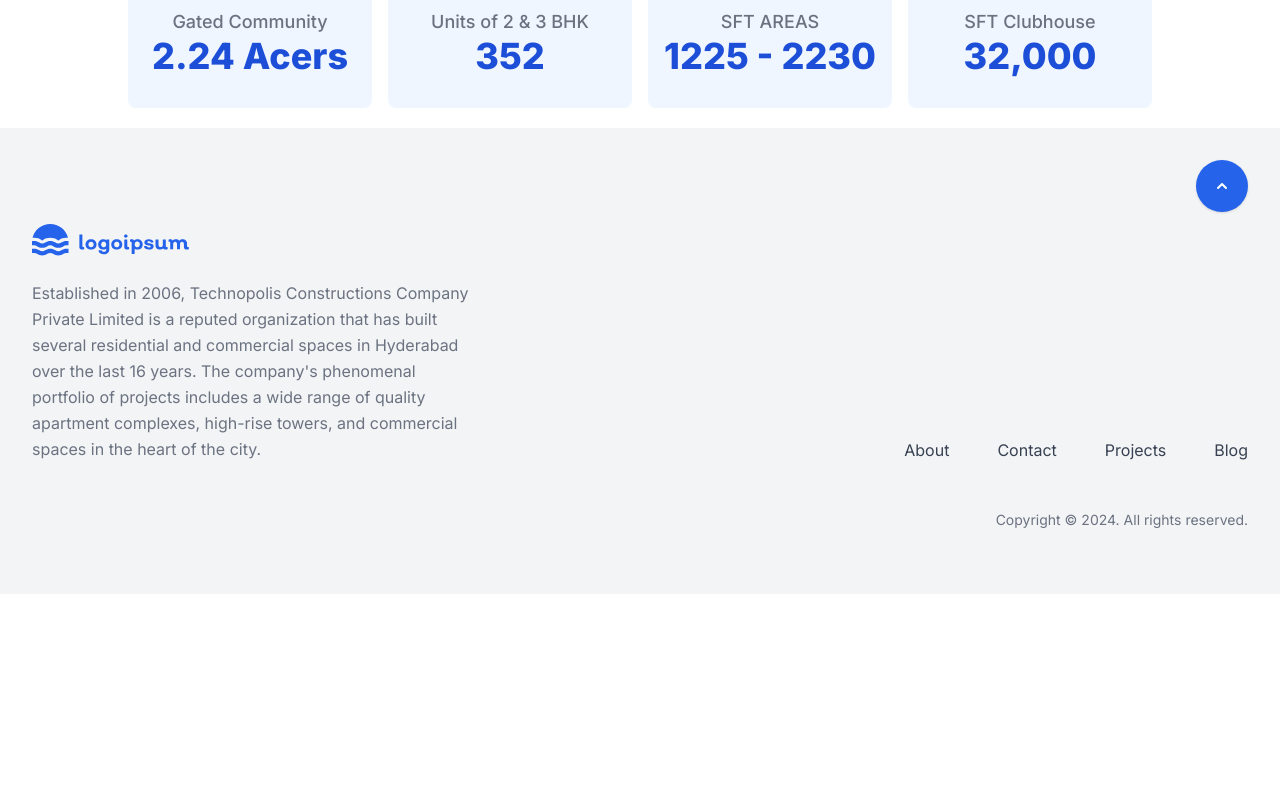
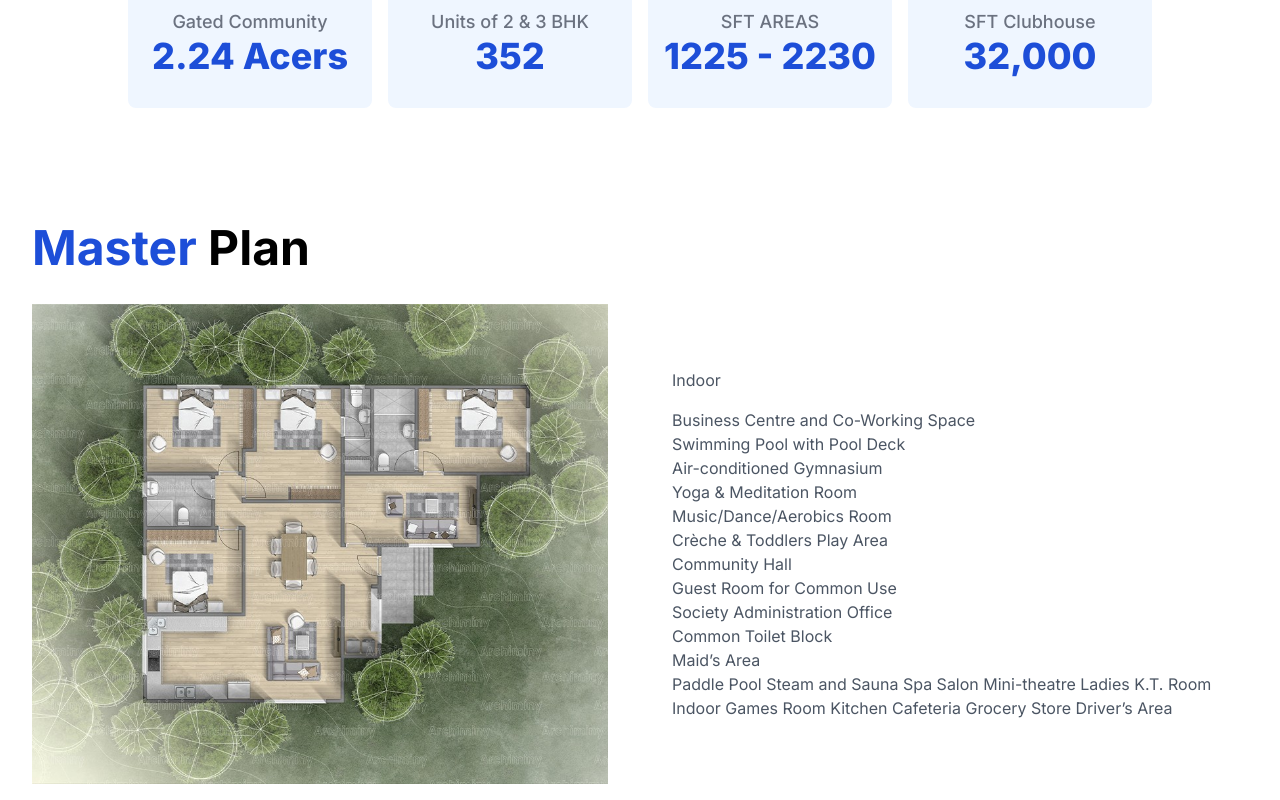
Before and after one commit to rohit27-2/technopolis, a Next.js app: page /projects in a window 1280 px wide. Shown: the part 560-1360 px from the top of the page. Before the commit the page ends 1154 px from the top, so only its background shows below. Built offline with nearby package versions, Linux system fonts and the light colour scheme.

Commit message:
Added master plan

```diff
--- a/app/projects/page.jsx
+++ b/app/projects/page.jsx
@@ -42,6 +42,59 @@ function ProjectPage() {
                         </div>
                     </dl>
                 </div>
+                <section>
+  <div className="mx-auto max-w-screen-xl px-4 py-16 sm:px-6 sm:py-24 lg:px-8">
+    <div className="max-w-3xl">
+      <h2 className="text-4xl font-bold sm:text-5xl">
+        <span className='text-blue-700'>Master </span>
+         Plan
+      </h2>
+    </div>
+
+    <div className="mt-8 grid grid-cols-1 gap-8 lg:grid-cols-2 lg:gap-16">
+      <div className="relative h-64 overflow-hidden sm:h-80 lg:h-full">
+        <img
+          alt=""
+          src="masterplan.jpeg"
+          className="absolute inset-0 h-full w-full object-cover"
+        />
+      </div>
+
+      <div className="lg:py-16">
+        <div className="space-y-4 text-gray-600">
+          <p>
+            Indoor
+          </p>
+
+          <ol >
+            <li>Business Centre and Co-Working Space</li>
+            <li>Swimming Pool with Pool Deck</li>
+            <li>Air-conditioned Gymnasium</li>
+            <li>Yoga & Meditation Room</li>
+            <li>Music/Dance/Aerobics Room</li>
+            <li>Crèche & Toddlers Play Area</li>
+            <li>Community Hall</li>
+            <li>Guest Room for Common Use</li>
+            <li>Society Administration Office</li>
+            <li>Common Toilet Block</li>
+            <li>Maid’s Area</li>
+            Paddle Pool
+Steam and Sauna
+Spa
+Salon
+Mini-theatre
+Ladies K.T. Room
+Indoor Games Room
+Kitchen
+Cafeteria
+Grocery Store
+Driver’s Area
+          </ol>
+        </div>
+      </div>
+    </div>
+  </div>
+</section>
 
 
 
```
Also changed, not shown: public/masterplan.jpeg (added).
